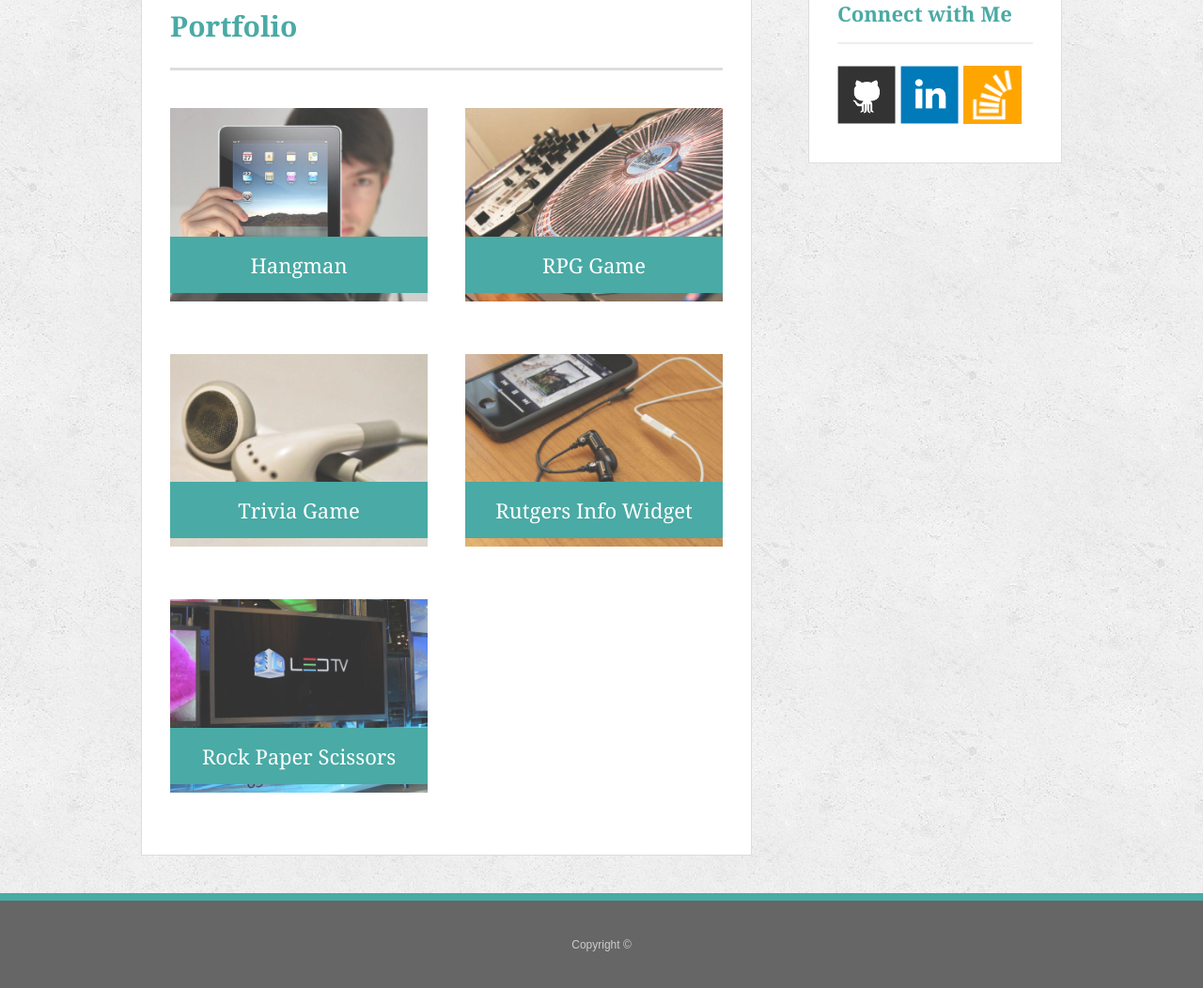
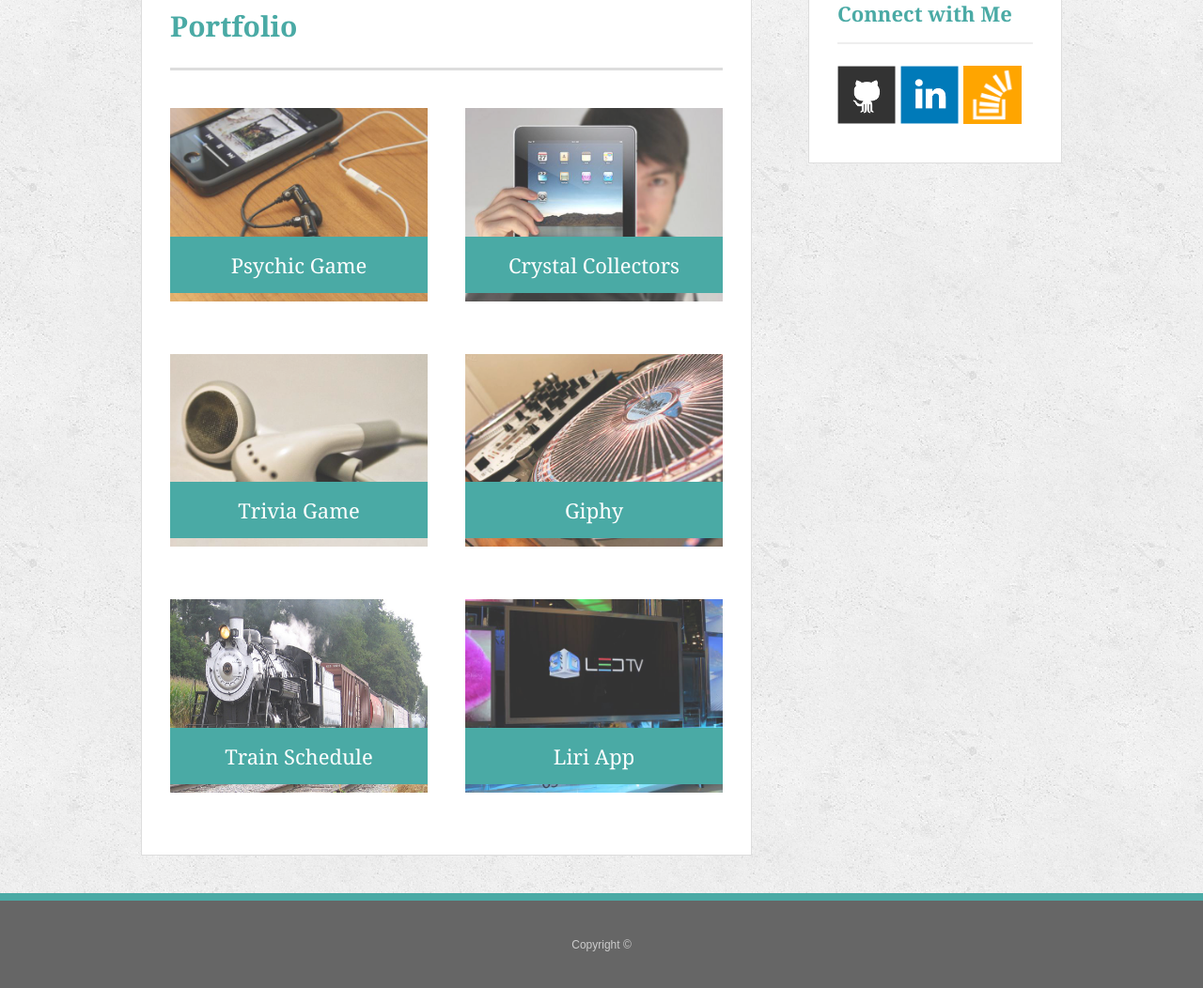
Before and after one commit to jenjen020711/Bootstrap-Portfolio, a plain HTML site: page portfolio.html in a window 1280 px wide. Shown: the part 158-1210 px from the top of the page at 94% size. Drawn offline with Linux system fonts and the light colour scheme.

Commit message:
added images

```diff
--- a/portfolio.html
+++ b/portfolio.html
@@ -26,29 +26,45 @@
       <h1>Portfolio</h1>
 
       <div class="work">
-        <img src="assets/images/technics-q-c-640-480-1.jpg" alt="hangman">
+        <a href="https://jensweatmon.github.io/Psychic-Game/">
+          <img src="assets/images/technics-q-c-640-480-7.jpg" alt="Psychic Game">
+        </a>
+        <h3>Psychic Game</h3>
+      </div>
 
-        <h3>Hangman</h3>
+      <div class="work">
+        <a href="https://jensweatmon.github.io/Crystal-Collectors/">
+          <img src="assets/images/technics-q-c-640-480-1.jpg" alt="Crystal Collectors Game">
+        </a>
+        <h3>Crystal Collectors</h3>
       </div>
+
       <div class="work">
-        <img src="assets/images/technics-q-c-640-480-2.jpg" alt="RPG Game">
-
-        <h3>RPG Game</h3>
-      </div>
-      <div class="work">
-        <img src="assets/images/technics-q-c-640-480-5.jpg" alt="Trivia Game">
-
+        <a href=" https://jensweatmon.github.io/Trivia-Game/">
+          <img src="assets/images/technics-q-c-640-480-5.jpg" alt="Trivia Game">
+        </a>
         <h3>Trivia Game</h3>
       </div>
+
       <div class="work">
-        <img src="assets/images/technics-q-c-640-480-7.jpg" alt="Rutgers Info Widget">
+        <a href="https://jensweatmon.github.io/GifTastic/">
+          <img src="assets/images/technics-q-c-640-480-2.jpg" alt="Giphy">
+        </a>
+        <h3>Giphy</h3>
+      </div>
 
-        <h3>Rutgers Info Widget</h3>
-      </div>
       <div class="work">
-        <img src="assets/images/technics-q-c-640-480-9.jpg" alt="Rock Paper Scissors">
+          <a href="https://jensweatmon.github.io/Train-Schedule/">
+            <img src="assets/images/freight-services.jpg" alt="Train Schedule" style="width:274px;height:206px;border:0";>
+          </a>
+          <h3>Train Schedule</h3>
+        </div>
 
-        <h3>Rock Paper Scissors</h3>
+      <div class="work">
+        <a href="https://jensweatmon.github.io/liri-node-app/">
+          <img src="assets/images/technics-q-c-640-480-9.jpg" alt="Liri App">
+        </a>
+        <h3>Liri App</h3>
       </div>
 
     </section>
```
Also changed, not shown: assets/images/freight-services.jpg (added).
